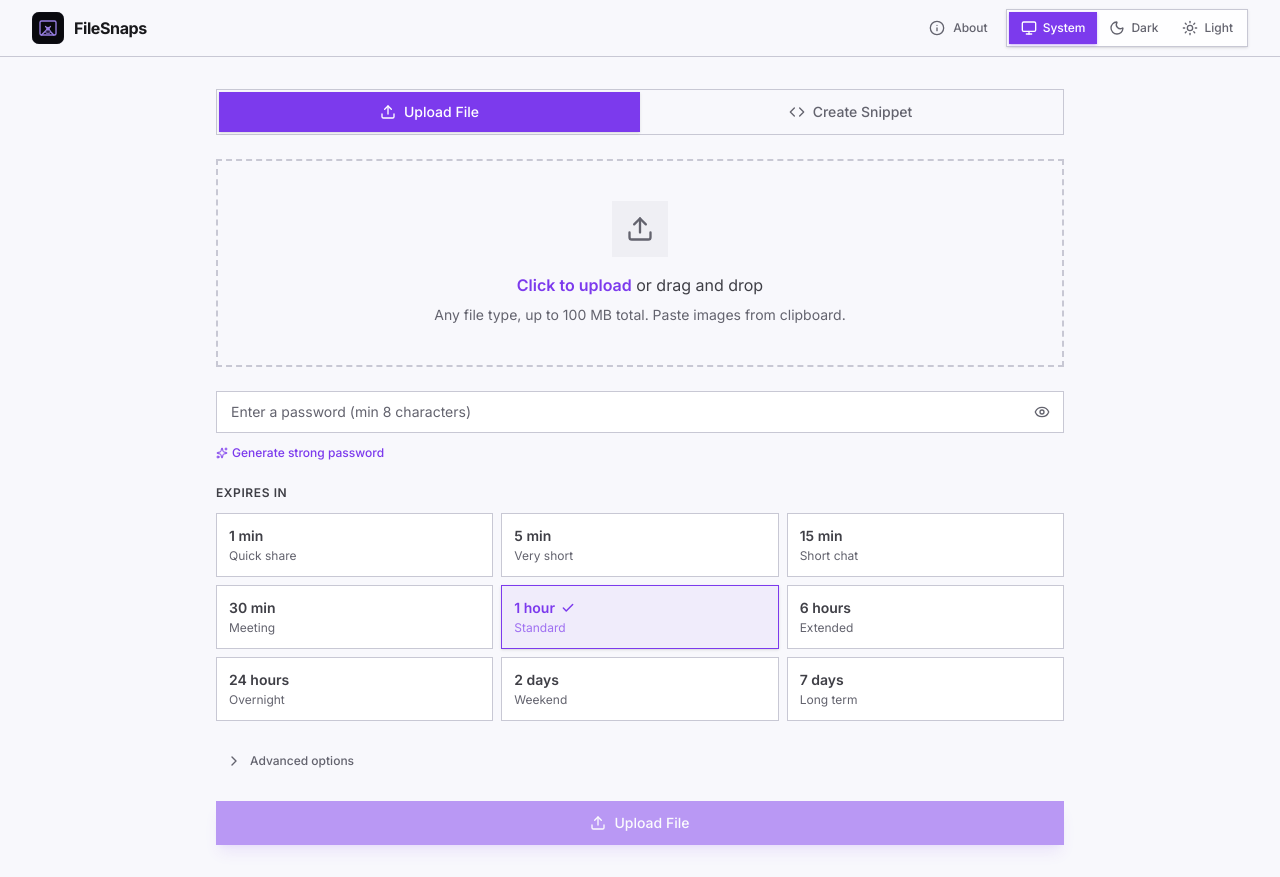
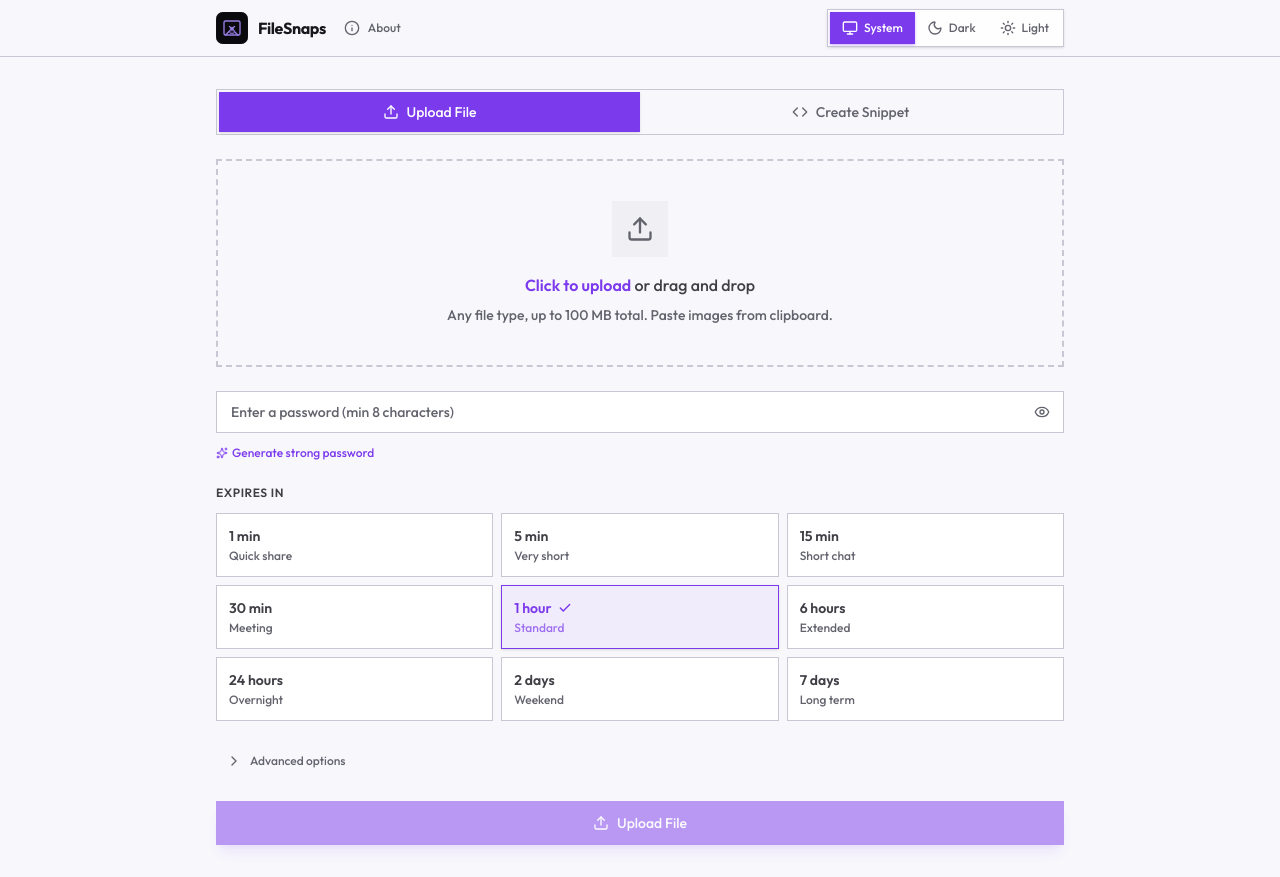
Before and after one commit to rodneydelacruz/filesnaps, a React (Vite) app in the folder frontend/: page / in a window 1280 px wide. Built offline with nearby package versions, Linux system fonts and the light colour scheme.

Commit message:
feat: update font to Outfit and improve UI consistency across pages

```diff
--- a/frontend/index.html
+++ b/frontend/index.html
@@ -15,7 +15,7 @@
     <meta property="og:type" content="website" />
     <link rel="preconnect" href="https://fonts.googleapis.com" />
     <link rel="preconnect" href="https://fonts.gstatic.com" crossorigin />
-    <link href="https://fonts.googleapis.com/css2?family=Inter:opsz,wght@14..32,100..900&display=swap" rel="stylesheet" />
+    <link href="https://fonts.googleapis.com/css2?family=Outfit:wght@100..900&display=swap" rel="stylesheet" />
     <link rel="icon" type="image/svg+xml" href="/logo.svg" />
     <link rel="apple-touch-icon" href="/logo.svg" />
     <link rel="manifest" href="/manifest.json" />
--- a/frontend/src/App.jsx
+++ b/frontend/src/App.jsx
@@ -72,20 +72,20 @@ function ThemeSwitcher({ theme, setTheme }) {
 function Header({ theme, setTheme }) {
   return (
     <header className="sticky top-0 z-50 bg-surface border-b border-border-default">
-      <div className="mx-auto h-14 flex items-center justify-between px-4 sm:px-8">
-        <Link to="/" className="flex items-center gap-2.5 shrink-0">
-          <img src="/logo.svg" alt="FileSnaps" className="w-7 h-7 sm:w-8 sm:h-8" />
-          <span className="text-sm sm:text-base font-bold text-text-primary tracking-tight">FileSnaps</span>
-        </Link>
+      <div className="mx-auto h-14 flex items-center justify-between px-4 sm:px-6 max-w-4xl">
         <div className="flex items-center gap-2">
+          <Link to="/" className="flex items-center gap-2.5 shrink-0">
+            <img src="/logo.svg" alt="FileSnaps" className="w-7 h-7 sm:w-8 sm:h-8" />
+            <span className="text-sm sm:text-base font-bold text-text-primary tracking-tight">FileSnaps</span>
+          </Link>
           <Button variant="ghost" size="sm" asChild className="hidden sm:inline-flex">
             <Link to="/about">
               <Info className="w-3.5 h-3.5" />
               About
             </Link>
           </Button>
-          <ThemeSwitcher theme={theme} setTheme={setTheme} />
         </div>
+        <ThemeSwitcher theme={theme} setTheme={setTheme} />
       </div>
     </header>
   )
--- a/frontend/src/index.css
+++ b/frontend/src/index.css
@@ -3,7 +3,7 @@
 @custom-variant dark (&:is(.dark *));
 
 @theme {
-  --font-sans: 'Inter Variable', 'Inter', 'SF Pro Display', -apple-system, system-ui, sans-serif;
+  --font-sans: 'Outfit', 'Inter Variable', 'Inter', 'SF Pro Display', -apple-system, system-ui, sans-serif;
   --font-mono: 'JetBrains Mono', 'Fira Code', ui-monospace, monospace;
 
   --color-surface: #000000;
@@ -127,6 +127,7 @@ html {
 
 body {
   font-family: var(--font-sans);
+  font-weight: 500;
   font-feature-settings: 'ss01', 'ss02', 'ss03', 'cv02', 'cv05', 'cv08';
   -webkit-font-smoothing: antialiased;
   -moz-osx-font-smoothing: grayscale;
--- a/frontend/src/pages/SnippetPage.jsx
+++ b/frontend/src/pages/SnippetPage.jsx
@@ -314,9 +314,9 @@ export default function SnippetPage() {
 
             <div className="p-5 space-y-5">
               <div>
-                <p className="text-xs font-medium text-text-muted uppercase tracking-wider mb-2">Share link</p>
+                <p className="text-[10px] sm:text-xs font-medium text-text-muted uppercase tracking-wider mb-1.5 sm:mb-2">Share link</p>
                 <div className="flex gap-2">
-                  <div className="flex-1 flex items-center bg-surface border border-border-default rounded-lg px-4 py-2.5 text-sm text-text-primary font-mono truncate">
+                  <div className="flex-1 flex items-center bg-surface border border-border-default rounded-lg px-3 sm:px-4 py-2 sm:py-2.5 text-xs sm:text-sm text-text-primary font-mono truncate">
                     {encryptedLink}
                   </div>
                   <CopyButton text={encryptedLink} />
@@ -342,15 +342,15 @@ export default function SnippetPage() {
               )}
 
               <div className="flex flex-wrap items-center gap-2">
-                <Button variant="outline" size="sm" onClick={() => { navigator.clipboard.writeText(code); toast.success('Code copied!') }}>
+                <Button variant="outline" size="sm" className="text-[10px] sm:text-xs h-8 sm:h-9 px-2 sm:px-3" onClick={() => { navigator.clipboard.writeText(code); toast.success('Code copied!') }}>
                   <Copy className="w-3.5 h-3.5" /> Copy code
                 </Button>
-                <Button variant="outline" size="sm" asChild>
+                <Button variant="outline" size="sm" className="text-[10px] sm:text-xs h-8 sm:h-9 px-2 sm:px-3" asChild>
                   <a href={`mailto:?subject=Code%20snippet&body=Here%20is%20a%20code%20snippet:%20${encodeURIComponent(encryptedLink)}${!passwordProtected ? '' : `%0A%0APassword:%20${encodeURIComponent(password)}`}`}>
                     <Mail className="w-3.5 h-3.5" /> Email
                   </a>
                 </Button>
-                <Button variant="outline" size="sm" onClick={() => {
+                <Button variant="outline" size="sm" className="text-[10px] sm:text-xs h-8 sm:h-9 px-2 sm:px-3" onClick={() => {
                   const blob = new Blob([code], { type: 'text/plain' })
                   const url = URL.createObjectURL(blob)
                   const a = document.createElement('a')
@@ -359,8 +359,8 @@ export default function SnippetPage() {
                 }}>
                   <Download className="w-3.5 h-3.5" /> Download
                 </Button>
-                <Button variant="outline" size="sm" onClick={() => setShowQr(!showQr)}>
-                  <QrCode className="w-4 h-4" />{showQr ? 'Hide QR' : 'Show QR'}
+                <Button variant="outline" size="sm" className="text-[10px] sm:text-xs h-8 sm:h-9 px-2 sm:px-3" onClick={() => setShowQr(!showQr)}>
+                  <QrCode className="w-3.5 h-3.5" />{showQr ? 'Hide QR' : 'Show QR'}
                 </Button>
               </div>
 
@@ -391,10 +391,10 @@ export default function SnippetPage() {
           </CardContent>
         </Card>
 
-        <div className="flex items-center gap-3">
-          <Button variant="link" onClick={reset}>Create new snippet</Button>
-          <span className="text-text-muted/50">&middot;</span>
-          <Button variant="link" asChild>
+        <div className="flex flex-col sm:flex-row items-center gap-2 sm:gap-3">
+          <Button variant="link" size="sm" onClick={reset}>Create new snippet</Button>
+          <span className="hidden sm:inline text-text-muted/50">&middot;</span>
+          <Button variant="link" size="sm" asChild>
             <Link to={`/files/${result.id}`}>View link</Link>
           </Button>
         </div>
--- a/frontend/src/pages/UploadPage.jsx
+++ b/frontend/src/pages/UploadPage.jsx
@@ -311,7 +311,7 @@ export default function UploadPage() {
               <div>
                 <p className="text-[10px] sm:text-xs font-medium text-text-muted uppercase tracking-wider mb-1.5 sm:mb-2">Share link</p>
                 <div className="flex gap-2">
-                  <div className="flex-1 flex items-center bg-surface border border-border-default px-3 sm:px-4 py-2 sm:py-2.5 text-xs sm:text-sm text-text-primary font-mono truncate">{shareLink}</div>
+                  <div className="flex-1 flex items-center bg-surface border border-border-default rounded-lg px-3 sm:px-4 py-2 sm:py-2.5 text-xs sm:text-sm text-text-primary font-mono truncate">{shareLink}</div>
                   <CopyButton text={shareLink} />
                 </div>
               </div>
```
